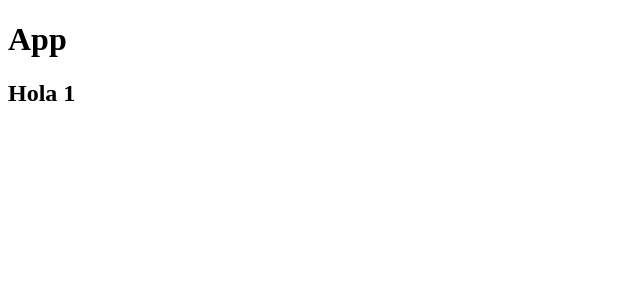
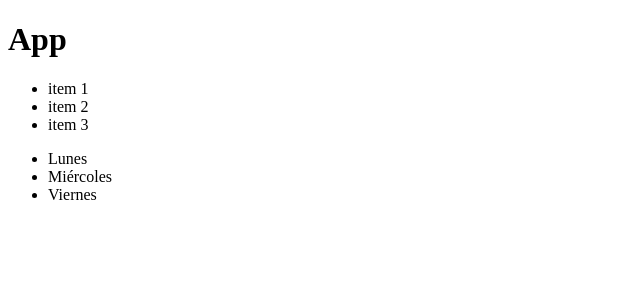
Before and after one commit to skarletswd/Componentes-props, a React (Vite) app in the folder componentes-props/: page / in a window 1280 px wide. Shown: the top 300 px of the page, without its empty margins (0-640 px from the left). Built offline with nearby package versions, Linux system fonts and the light colour scheme.

Commit message:
listas reutilizables y key

```diff
--- a/componentes-props/src/App.jsx
+++ b/componentes-props/src/App.jsx
@@ -1,8 +1,14 @@
+import Lista from "./Lista";
 import Padre from "./Padre";
 import Reloj from "./Reloj";
 import Saludar from "./Saludar";
 
 function App () {
+
+    const lista1= ["item 1", "item 2", "item 3"];
+
+    const dias= ["Lunes", "Miércoles", "Viernes"];
+
     return (
     <>
         <h1>App</h1>
@@ -12,7 +18,12 @@ function App () {
 
         {/* <Padre /> */}
 
-        <Saludar nombre={1}/>
+        {/* <Saludar nombre={1}/> */}
+        {/* <Saludar /> */}
+
+        <Lista elementos={lista1}/>
+
+        <Lista elementos={dias}/>
     </>
     );
 }
--- /dev/null
+++ b/componentes-props/src/Lista.jsx
@@ -0,0 +1,14 @@
+function Lista(props) {
+
+    // console.log(props.elementos);
+
+    const elementos = props.elementos.map((elemento, index) => (<li key={index}>{elemento}</li>));
+
+    // console.log(elementos);
+
+    return <ul>{elementos}</ul>;
+}
+
+
+
+export default Lista;
```
